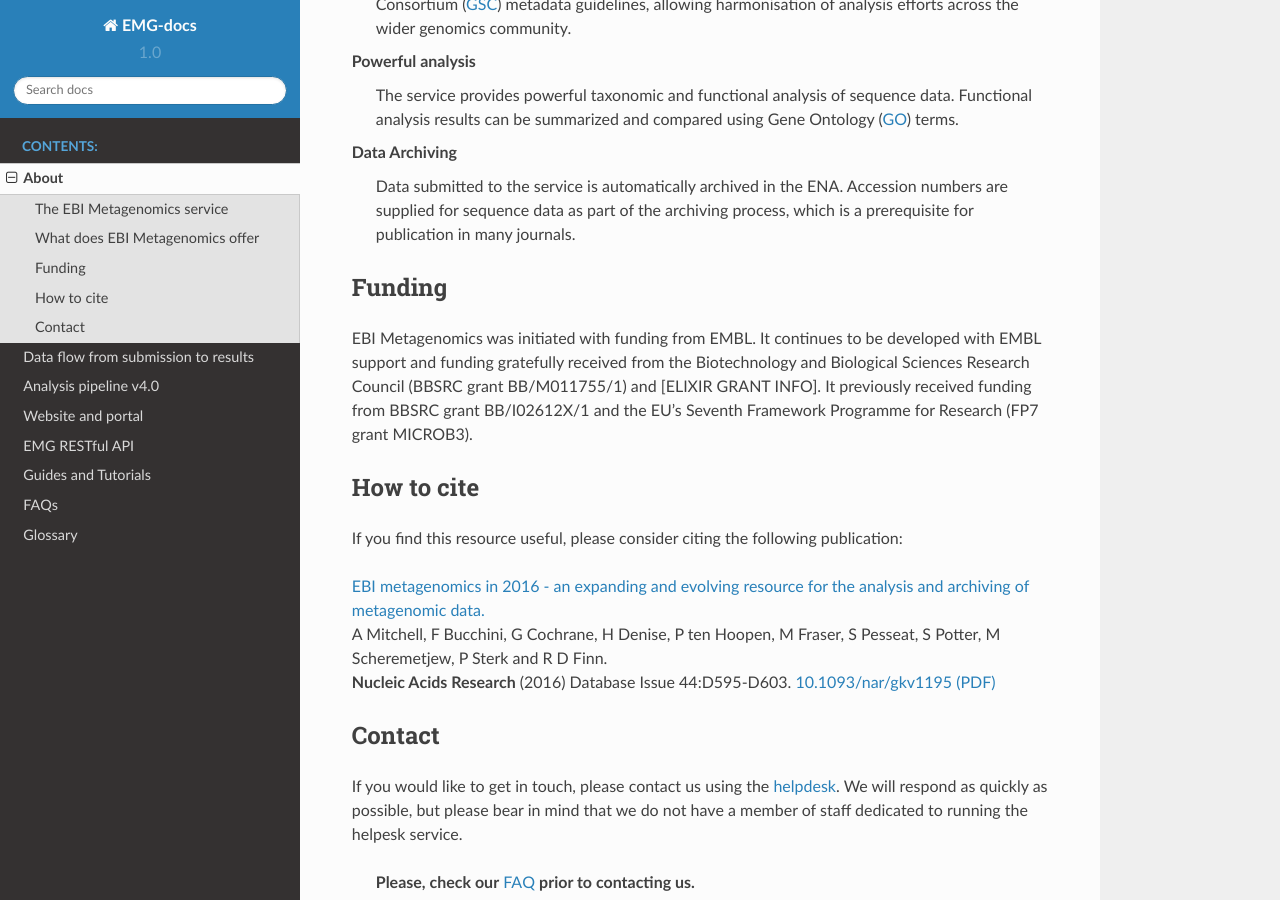
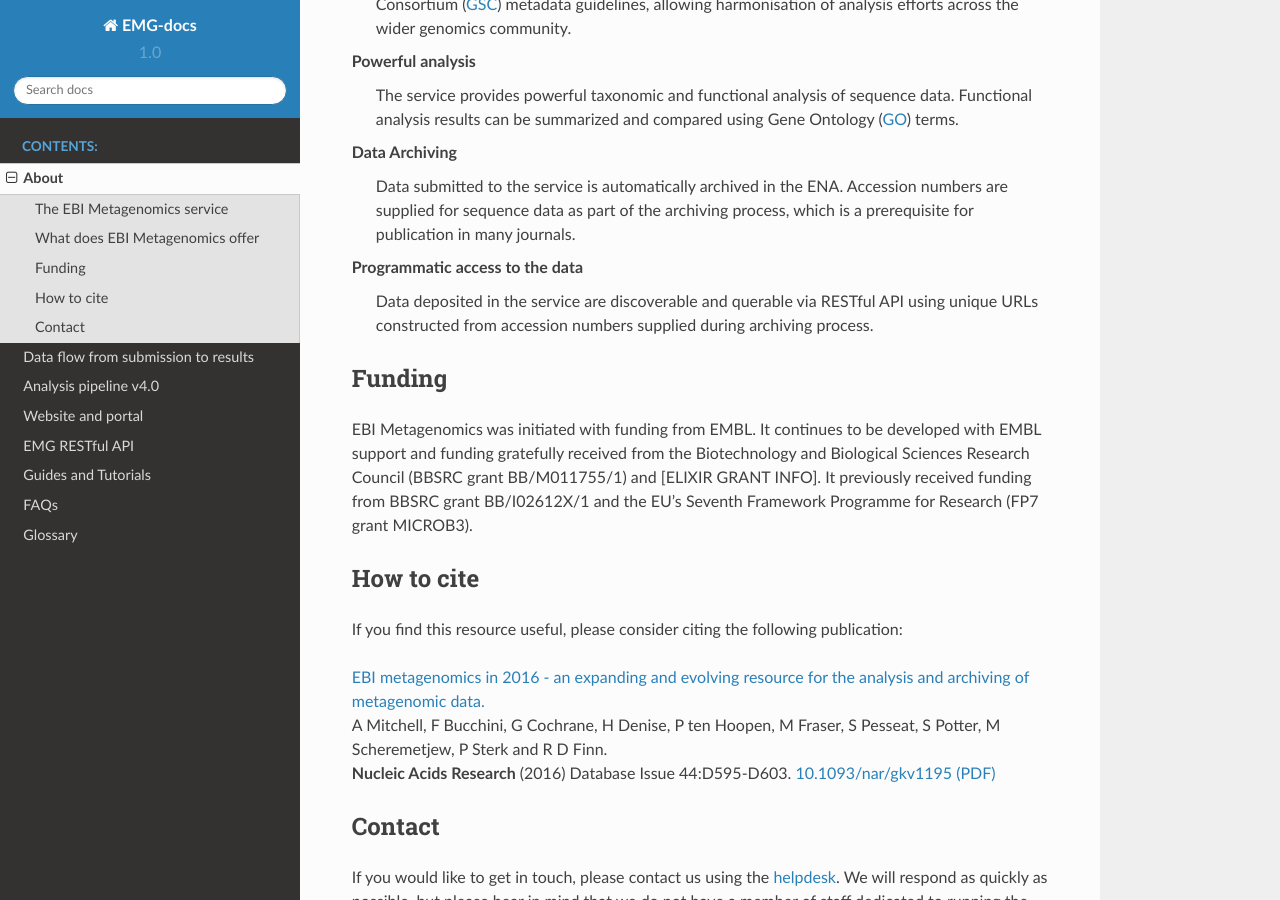
Before and after one commit to EBI-Metagenomics/EMG-docs, a Sphinx documentation site: the page built from docs/about.rst, in a window 1280 px wide and 900 px high, scrolled down 478 px. Built offline with Sphinx 7.4.7 and the Read the Docs theme 2.0.0, drawn with Linux system fonts in a browser that asks for light colours.

Commit message:
add to highlights

```diff
--- a/docs/about.rst
+++ b/docs/about.rst
@@ -13,9 +13,11 @@
 **Standards-compliant data**
     The service provides submission tools that help ensure sequence data and metadata comply with the European Nucleotide Archive (ENA) data schemes and the Genomic Standards Consortium (`GSC <http://gensc.org>`_) metadata guidelines, allowing harmonisation of analysis efforts across the wider genomics community.
 **Powerful analysis**
-     The service provides powerful taxonomic and functional analysis of sequence data. Functional analysis results can be summarized and compared using Gene Ontology (`GO <http://www.geneontology.org>`_) terms.
+    The service provides powerful taxonomic and functional analysis of sequence data. Functional analysis results can be summarized and compared using Gene Ontology (`GO <http://www.geneontology.org>`_) terms.
 **Data Archiving**
-      Data submitted to the service is automatically archived in the ENA. Accession numbers are supplied for sequence data as part of the archiving process, which is a prerequisite for publication in many journals.
+    Data submitted to the service is automatically archived in the ENA. Accession numbers are supplied for sequence data as part of the archiving process, which is a prerequisite for publication in many journals.
+**Programmatic access to the data**
+    Data deposited in the service are discoverable and querable via RESTful API using unique URLs constructed from accession numbers supplied during archiving process.
 
 -------
 Funding
```
